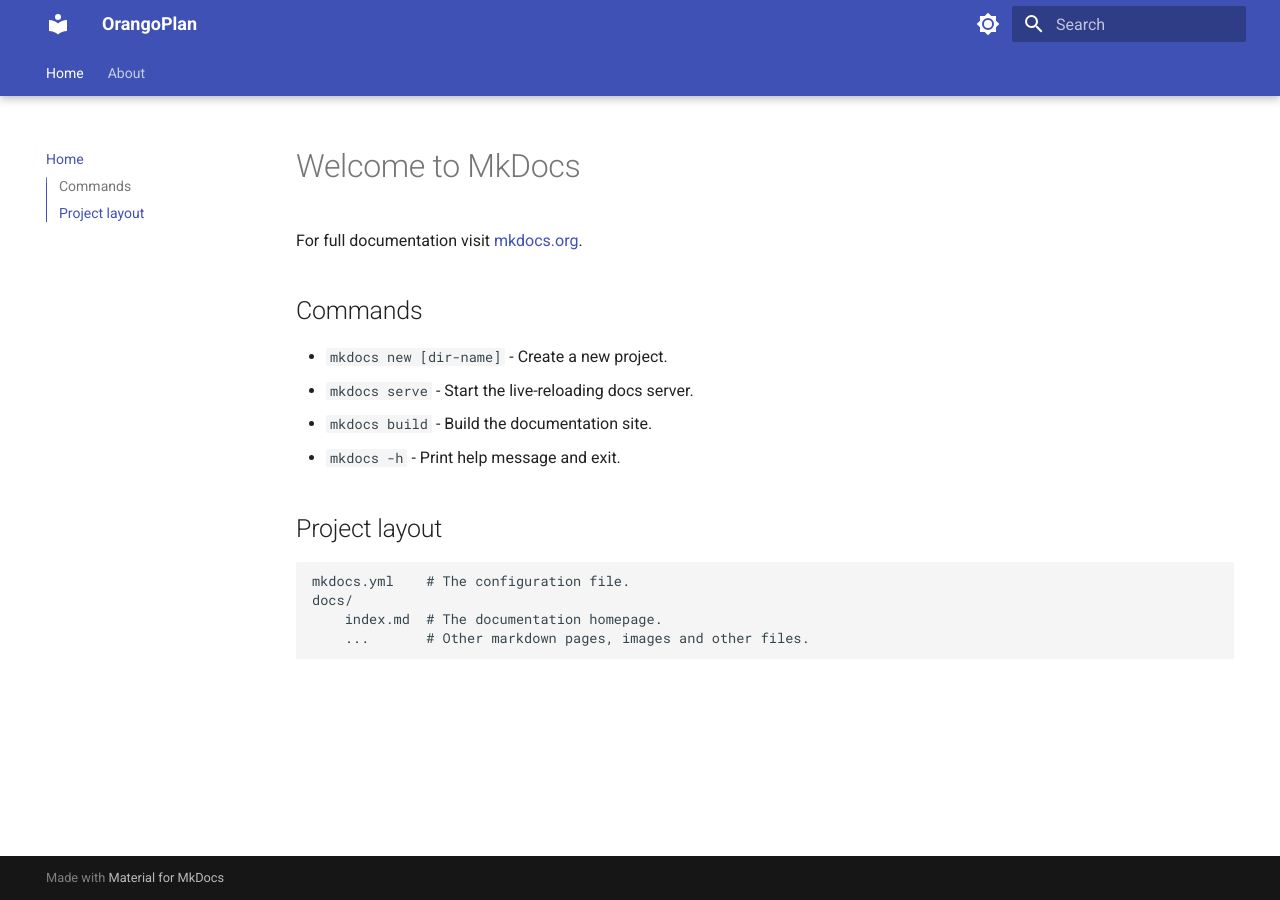
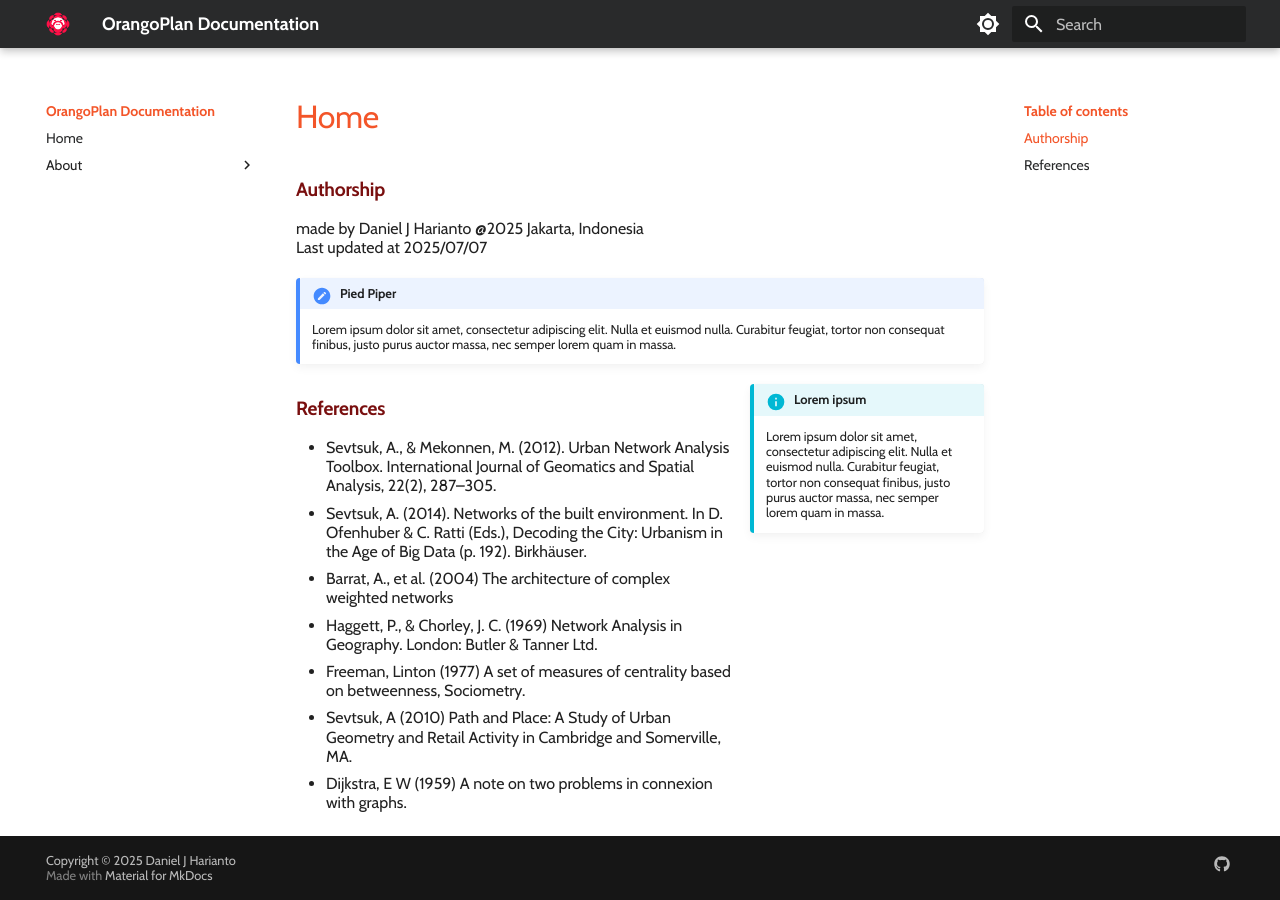
Before and after one commit to danieljansenh/OrangoPlanDocs, an MkDocs documentation site: the page built from docs/index.md, in a window 1280 px wide. Built offline with MkDocs 1.6.1 and Material for MkDocs 9.7.7, drawn with Linux system fonts in a browser that asks for light colours.

Commit message:
Base update

```diff
--- a/docs/index.md
+++ b/docs/index.md
@@ -1,17 +1,29 @@
-# Welcome to MkDocs
+## Authorship
+made by Daniel J Harianto @2025 Jakarta, Indonesia
+Last updated at 2025/07/07
 
-For full documentation visit [mkdocs.org](https://www.mkdocs.org).
 
-## Commands
+!!! pied-piper "Pied Piper"
 
-* `mkdocs new [dir-name]` - Create a new project.
-* `mkdocs serve` - Start the live-reloading docs server.
-* `mkdocs build` - Build the documentation site.
-* `mkdocs -h` - Print help message and exit.
+    Lorem ipsum dolor sit amet, consectetur adipiscing elit. Nulla et
+    euismod nulla. Curabitur feugiat, tortor non consequat finibus, justo
+    purus auctor massa, nec semper lorem quam in massa.
 
-## Project layout
 
-    mkdocs.yml    # The configuration file.
-    docs/
-        index.md  # The documentation homepage.
-        ...       # Other markdown pages, images and other files.
+!!! info inline end "Lorem ipsum"
+
+    Lorem ipsum dolor sit amet, consectetur
+    adipiscing elit. Nulla et euismod nulla.
+    Curabitur feugiat, tortor non consequat
+    finibus, justo purus auctor massa, nec
+    semper lorem quam in massa.
+
+
+## References
+- Sevtsuk, A., & Mekonnen, M. (2012). Urban Network Analysis Toolbox. International Journal of Geomatics and Spatial Analysis, 22(2), 287–305.
+- Sevtsuk, A. (2014). Networks of the built environment. In D. Ofenhuber & C. Ratti (Eds.), Decoding the City: Urbanism in the Age of Big Data (p. 192). Birkhäuser.
+- Barrat, A., et al. (2004) The architecture of complex weighted networks
+- Haggett, P., & Chorley, J. C. (1969) Network Analysis in Geography. London: Butler & Tanner Ltd.
+- Freeman, Linton (1977) A set of measures of centrality based on betweenness, Sociometry.
+- Sevtsuk, A (2010) Path and Place: A Study of Urban Geometry and Retail Activity in Cambridge and Somerville, MA.
+- Dijkstra, E W (1959) A note on two problems in connexion with graphs.
--- /dev/null
+++ b/docs/stylesheets/extra.css
@@ -0,0 +1,67 @@
+:root > * {
+    --md-primary-fg-color:        #292a2b;
+    --md-primary-fg-color--light: #dddddd;
+    --md-primary-fg-color--dark:  #2c2c2c;
+    --md-primary-bg-color: #ffffff;
+    --md-default-bg-color: #ffffff;
+    --md-default-fg-color--light:#f35529;
+    --md-default-bg-color--hl:#ffffff;
+    --md-default-fg-color--hl:#790f0f;
+    --md-code-bg-color: #f5f5f5;
+    --md-code-hl-function-color: #9829c4;
+  }
+
+.md-typeset h1 {
+    font-size: 2em;
+    font-weight: 400;
+    line-height: 1.2;
+}
+
+.md-typeset h2 {
+    font-size: 1.2em;
+    font-weight: 800;
+    color: var(--md-default-fg-color--hl);
+    background-color: var(--md-default-bg-color--hl);
+}
+
+.md-typeset h3 {
+    font-size: 1.2em;
+    font-weight: 600;
+    color: var(--md-default-fg-color--hl);
+    background-color: var(--md-default-bg-color--hl);
+}
+
+.md-typeset h4 {
+    font-size: 1em;
+    font-weight: 600;
+    background-color: var(--md-default-bg-color--hl);
+}
+
+.md-typeset h5 {
+    font-size: 1em;
+    font-weight: 600;
+    color: var(--md-primary-fg-color--dark);
+    text-transform: none;
+}
+
+.md-typeset {
+    font-weight: 100;
+    line-height: 1.2;
+}
+
+.md-typeset mark {
+    font-size: 0.7em;
+    font-weight: 200;
+    background-color: var(--md-default-bg-color--hl);
+}
+
+
+.md-typeset blockquote {
+    color: #96aac4;
+}
+
+.md-typeset .admonition,
+.md-typeset details {
+  border-width: 0;
+  border-left-width: 4px;
+}
--- a/mkdocs.yml
+++ b/mkdocs.yml
@@ -1,5 +1,45 @@
-site_name: OrangoPlan
+site_name: OrangoPlan Documentation
 site_url: https://danieljansenh.github.io/OrangoPlan/
+copyright: Copyright &copy; 2025 Daniel J Harianto
+
+extra_css:
+  - stylesheets/extra.css
+
+markdown_extensions:
+  - admonition
+  - pymdownx.details
+  - pymdownx.superfences
+  - pymdownx.highlight:
+      anchor_linenums: true
+      line_spans: __span
+      pygments_lang_class: true
+  - pymdownx.highlight
+  - pymdownx.inlinehilite
+  - pymdownx.snippets
+  - pymdownx.superfences
+  - pymdownx.details
+  - admonition
+  - attr_list
+  - md_in_html
+  - pymdownx.emoji:
+      emoji_index: !!python/name:material.extensions.emoji.twemoji
+      emoji_generator: !!python/name:material.extensions.emoji.to_svg
+  - pymdownx.superfences:
+      custom_fences:
+        - name: mermaid
+          class: mermaid
+          format: !!python/name:pymdownx.superfences.fence_code_format
+  - footnotes
+  - tables
+  - pymdownx.critic
+  - pymdownx.caret
+  - pymdownx.keys
+  - pymdownx.mark
+  - pymdownx.tilde
+  - def_list
+  - pymdownx.tasklist:
+      custom_checkbox: true
+
 theme:
   name: material
   features:
@@ -14,6 +54,17 @@
     - navigation.top
     - search.suggest
     - search.highlight
+
+  font:
+    text: Cabin
+  logo: assets/Logo.png
+  favicon: assets/Logo.png
+  features:
+    - content.code.copy
+    - content.code.select
+    #- navigation.footer
+
+
   palette:
     # Palette toggle for light mode
     - scheme: default
@@ -31,8 +82,17 @@
 plugins:
   - search
 
+
+
 nav:
   - Home: index.md
   - About:
     - About me: works/about.md
     - Test: works/text.md
+
+
+
+extra:
+  social:
+    - icon: fontawesome/brands/github
+      link: https://github.com/danieljansenh
```
Also changed, not shown: docs/assets/Logo.png (added).
